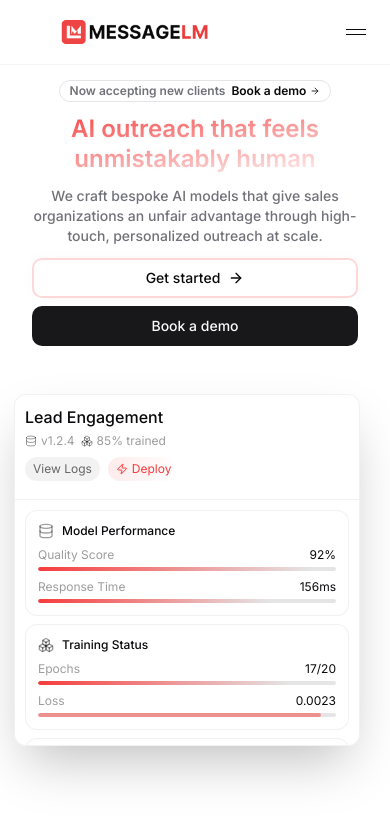
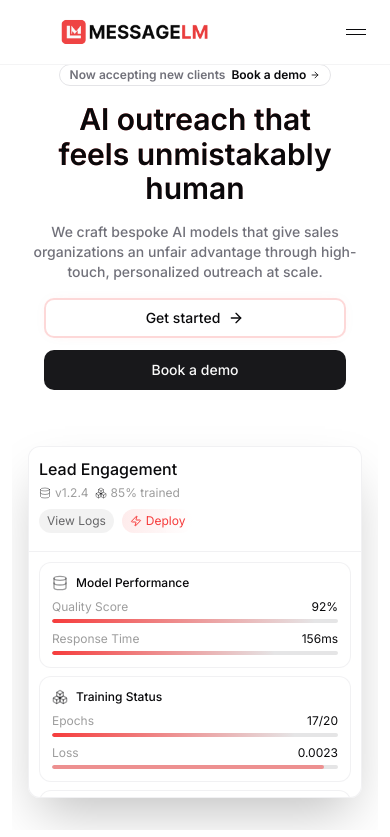
Before and after one commit to angussewell/messagelm-landing-page, a Next.js app: page / in a window 390 px wide. Shown: the top 837 px of the page. Built offline with nearby package versions, Linux system fonts and the light colour scheme.

Commit message:
Enhance mobile optimization: improve title size, center dashboard, adjust spacing

```diff
--- a/src/components/blocks/hero-section.tsx
+++ b/src/components/blocks/hero-section.tsx
@@ -39,7 +39,7 @@ export function HeroSection({
     <section
       className={cn(
         "bg-background text-foreground relative",
-        "pt-20 pb-6 sm:pt-32 md:pt-40 lg:pt-48 sm:pb-12 md:pb-16 px-3 sm:px-6",
+        "pt-16 pb-6 sm:pt-32 md:pt-40 lg:pt-48 sm:pb-12 md:pb-16 px-3 sm:px-6",
         "overflow-hidden"
       )}
     >
@@ -55,8 +55,8 @@ export function HeroSection({
         </div>
       </div>
 
-      <div className="mx-auto flex max-w-container flex-col gap-4 sm:gap-8 md:gap-10">
-        <div className="flex flex-col items-center gap-3 sm:gap-6 text-center px-1 sm:px-0">
+      <div className="mx-auto flex max-w-container flex-col gap-6 sm:gap-8 md:gap-10">
+        <div className="flex flex-col items-center gap-4 sm:gap-6 text-center px-2 sm:px-0">
           {/* Badge */}
           {badge && (
             <Badge variant="outline" className="animate-appear gap-1.5 sm:gap-2 text-xs sm:text-sm">
@@ -70,7 +70,7 @@ export function HeroSection({
 
           {/* Title */}
           <motion.h1
-            className="relative z-10 inline-block animate-appear bg-gradient-to-br from-brand via-brand-purple to-brand-blue bg-clip-text text-2xl sm:text-4xl md:text-6xl lg:text-7xl font-semibold leading-tight text-transparent drop-shadow-sm sm:leading-tight md:leading-tight px-2"
+            className="relative z-10 inline-block animate-appear bg-gradient-to-br from-brand via-brand-purple to-brand-blue bg-clip-text text-3xl sm:text-4xl md:text-6xl lg:text-7xl font-semibold leading-[1.15] sm:leading-tight md:leading-tight px-1 sm:px-0 max-w-[15ch] mx-auto"
             initial={{ opacity: 0, y: 20 }}
             animate={{ opacity: 1, y: 0 }}
             transition={{ delay: 0.2 }}
@@ -90,7 +90,7 @@ export function HeroSection({
 
           {/* Actions */}
           <motion.div
-            className="relative z-10 flex flex-col sm:flex-row justify-center gap-2 sm:gap-4 w-full sm:w-auto px-4 sm:px-0"
+            className="relative z-10 flex flex-col sm:flex-row justify-center gap-3 sm:gap-4 w-full sm:w-auto px-6 sm:px-0"
             initial={{ opacity: 0, y: 20 }}
             animate={{ opacity: 1, y: 0 }}
             transition={{ delay: 0.6 }}
@@ -99,7 +99,7 @@ export function HeroSection({
               <Button
                 key={action.text}
                 variant={action.variant === "glow" ? "glow" : "default"}
-                className="w-full sm:w-auto text-sm sm:text-base py-2 sm:py-2.5"
+                className="w-full sm:w-auto text-sm sm:text-base py-2.5 sm:py-2.5"
                 asChild
               >
                 <a href={action.href} className="flex items-center justify-center gap-2">
@@ -113,7 +113,7 @@ export function HeroSection({
 
         {/* Dashboard Mockup */}
         <motion.div
-          className="relative z-10 w-full -mx-2 sm:mx-0 px-0.5 sm:px-0"
+          className="relative z-10 w-full mx-auto px-2 sm:px-0 max-w-[100vw] overflow-hidden"
           initial={{ opacity: 0, y: 40 }}
           animate={{ opacity: 1, y: 0 }}
           transition={{ delay: 0.8, duration: 1 }}
@@ -124,7 +124,7 @@ export function HeroSection({
 
         {/* Marquee Demo */}
         <motion.div
-          className="relative z-10 w-full mt-4 sm:mt-8"
+          className="relative z-10 w-full mt-6 sm:mt-8"
           initial={{ opacity: 0, y: 20 }}
           animate={{ opacity: 1, y: 0 }}
           transition={{ delay: 0.5, duration: 0.5 }}
```
